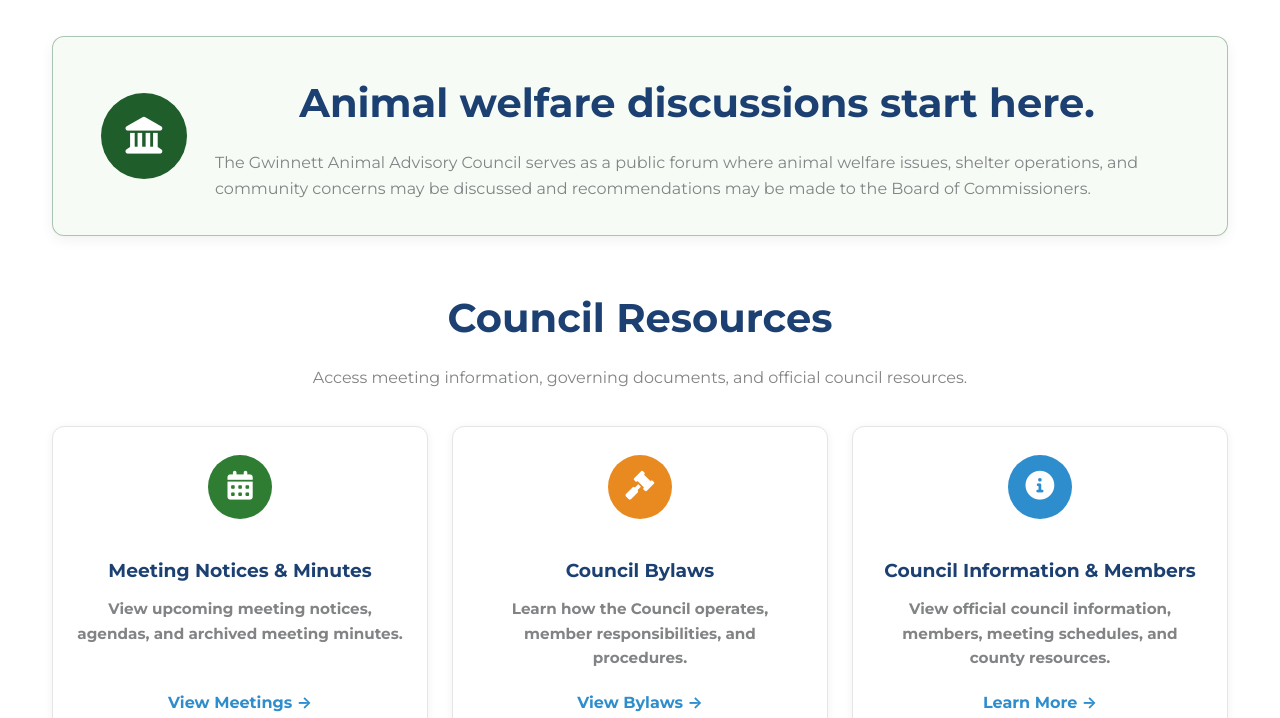
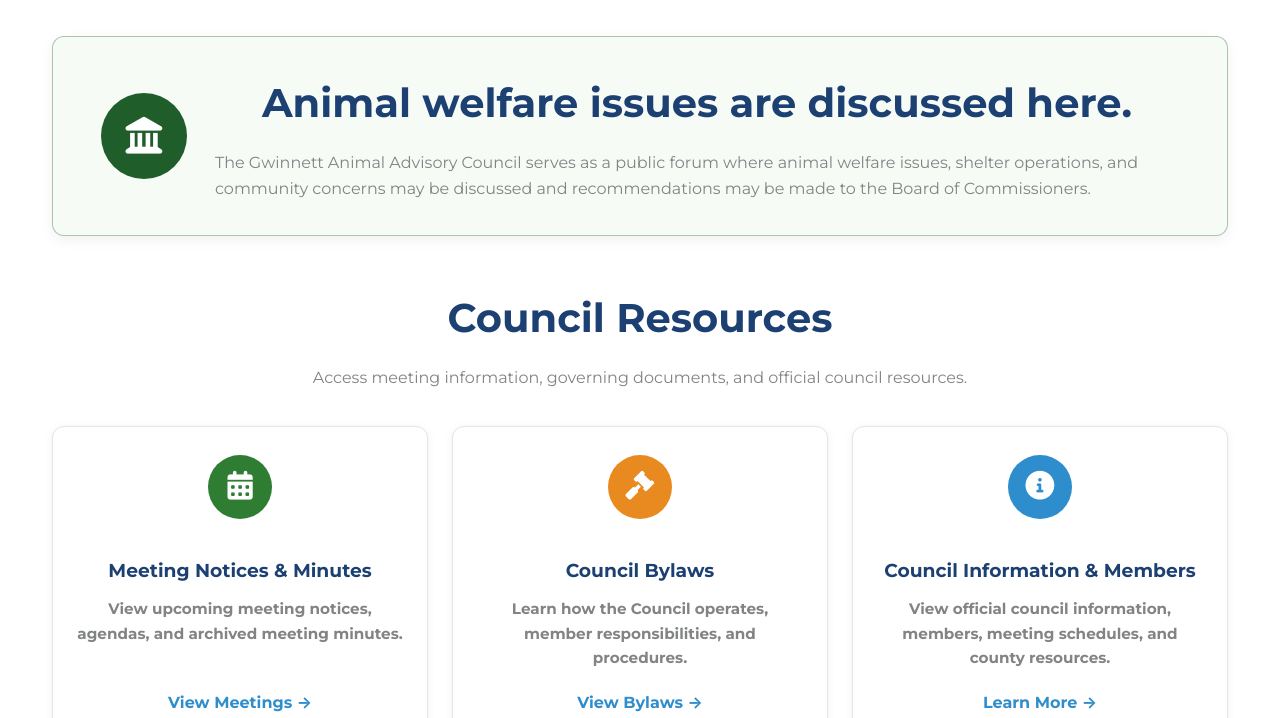
Before and after one commit to whitleybacon/gwinnett-animal-advocacy-alliance, a Jekyll site: the page built from get-involved/council-meetings/index.html, in a window 1280 px wide and 900 px high, scrolled down 566 px, cut to the strip 182-900 px from the top of the window. Built offline with Jekyll 4.4.1, drawn with Linux system fonts in a browser that asks for light colours.

Commit message:
Update index.html

```diff
--- a/get-involved/council-meetings/index.html
+++ b/get-involved/council-meetings/index.html
@@ -35,7 +35,7 @@
         <div class="alert-banner-content">
 
             <h2>
-                Animal welfare discussions start here.
+                Animal welfare issues are discussed here.
             </h2>
 
             <p>
```
